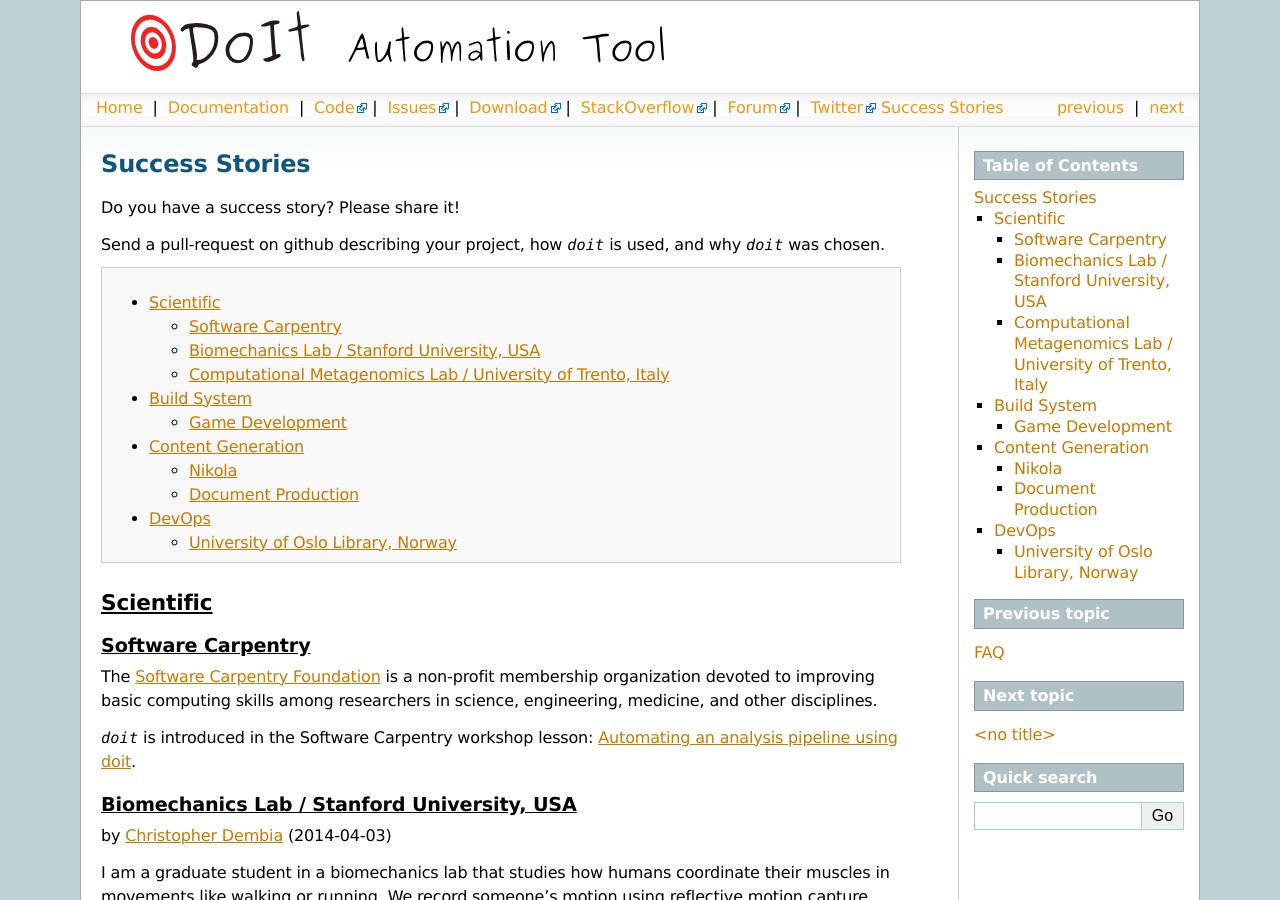
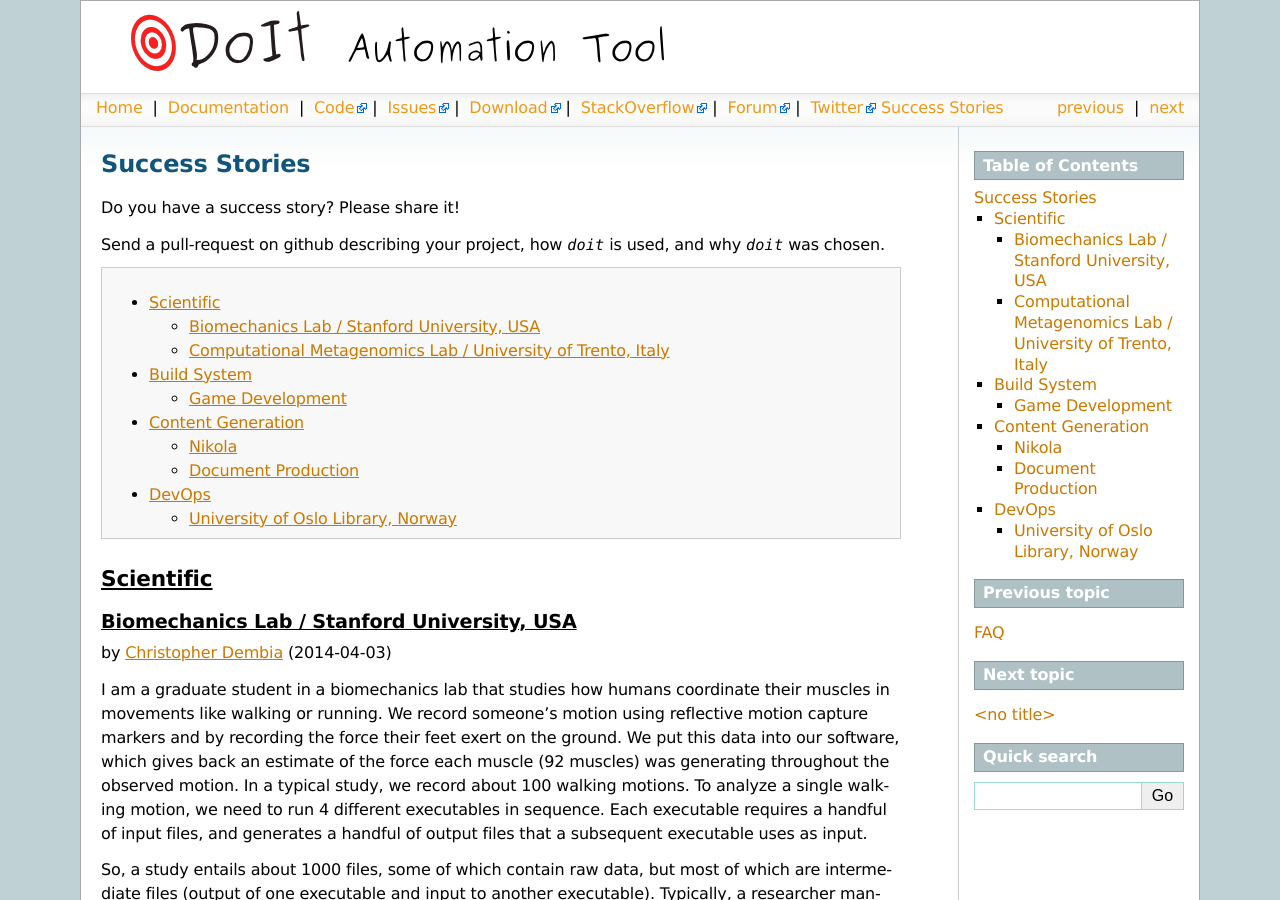
Before and after one commit to pydoit/doit, a Sphinx documentation site: the page built from doc/stories.rst, in a window 1280 px wide and 900 px high. Built offline with Sphinx 7.4.7, drawn with Linux system fonts in a browser that asks for light colours.

Commit message:
docs: remove reference to software carpentry tutorial (gone)

```diff
--- a/doc/stories.rst
+++ b/doc/stories.rst
@@ -16,18 +16,6 @@
 
 Scientific
 ----------
-
-
-Software Carpentry
-^^^^^^^^^^^^^^^^^^
-
-The `Software Carpentry Foundation <http://software-carpentry.org>`_ is a
-non-profit membership organization devoted to improving basic computing skills
-among researchers in science, engineering, medicine, and other disciplines.
-
-`doit` is introduced in the Software Carpentry workshop lesson:
-`Automating an analysis pipeline using doit <http://swcarpentry.github.io/bc/intermediate/doit/>`_.
-
 
 
 Biomechanics Lab / Stanford University, USA
```
